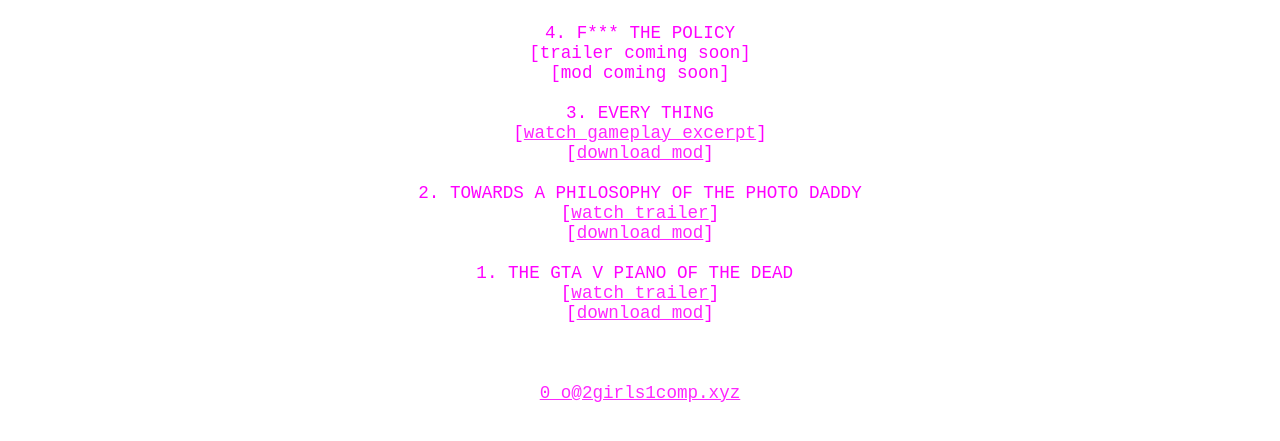
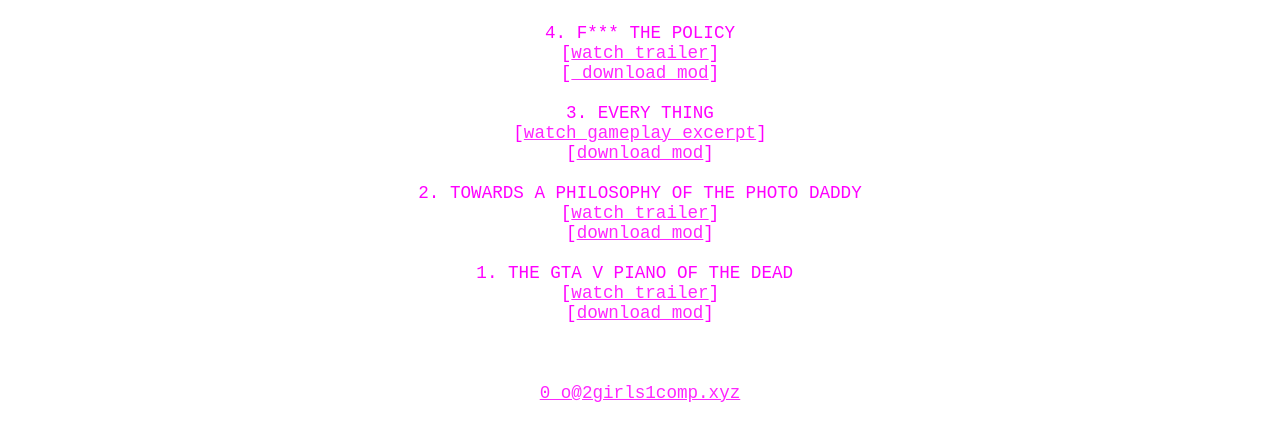
Before and after one commit to 2girls1comp/2girls1comp.xyz, a plain HTML site: page index.html in a window 1280 px wide. Shown: the part 295-736 px from the top of the page. Drawn offline with Linux system fonts and the light colour scheme; a web font is replaced by a local one.

Commit message:
updated mod

```diff
--- a/index.html
+++ b/index.html
@@ -29,7 +29,7 @@
 </div>
 <div class="content">
 	<br />
-	4. F*** THE POLICY<br />[trailer coming soon]<br />[mod coming soon]<br /><br />
+	4. F*** THE POLICY<br />[<a href="https://youtu.be/-LHzz3oFkic">watch trailer</a>]<br />[<a href="https://www.gta5-mods.com/scripts/f-the-policy"> download mod</a>]<br /><br />
 
 	3. EVERY THING<br />[<a href="https://youtu.be/72gDglDrQag">watch gameplay excerpt</a>]<br />[<a href="https://www.gta5-mods.com/scripts/every-thing">download mod</a>]<br /><br />
 
```
